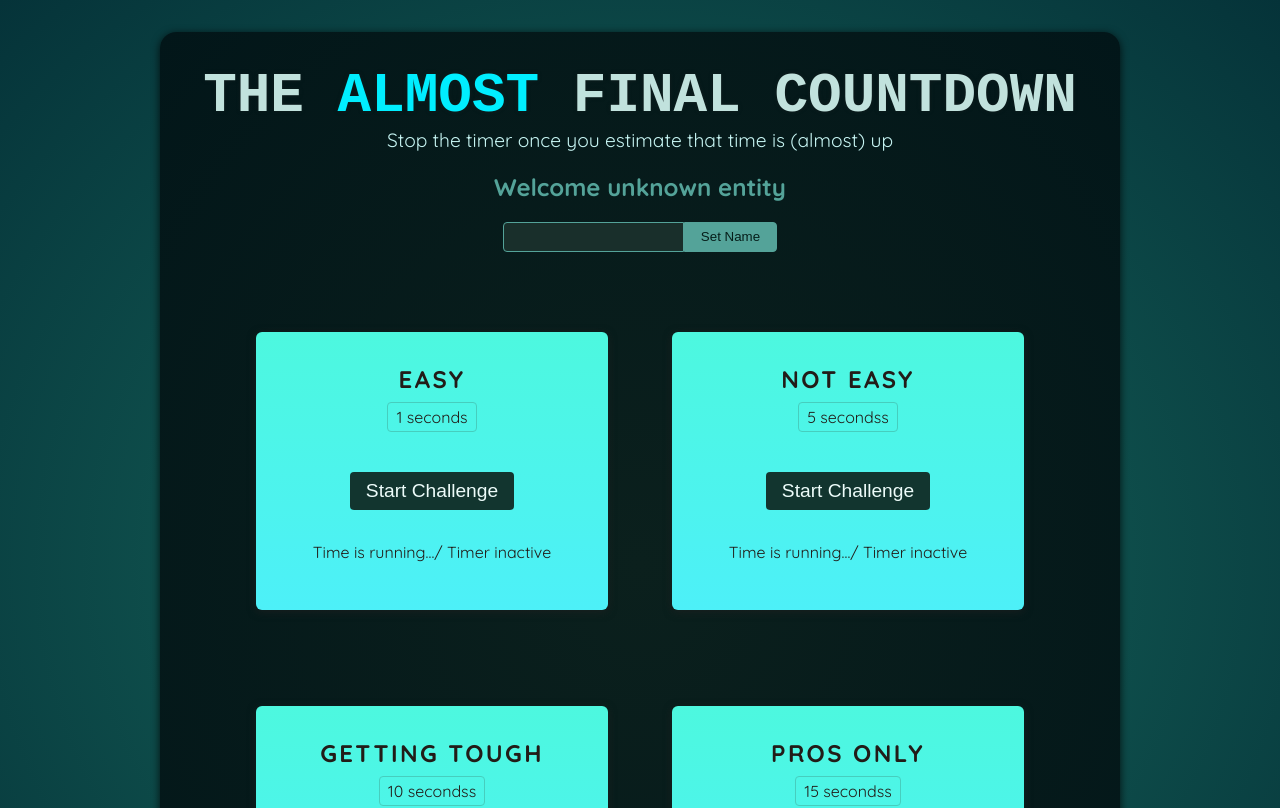
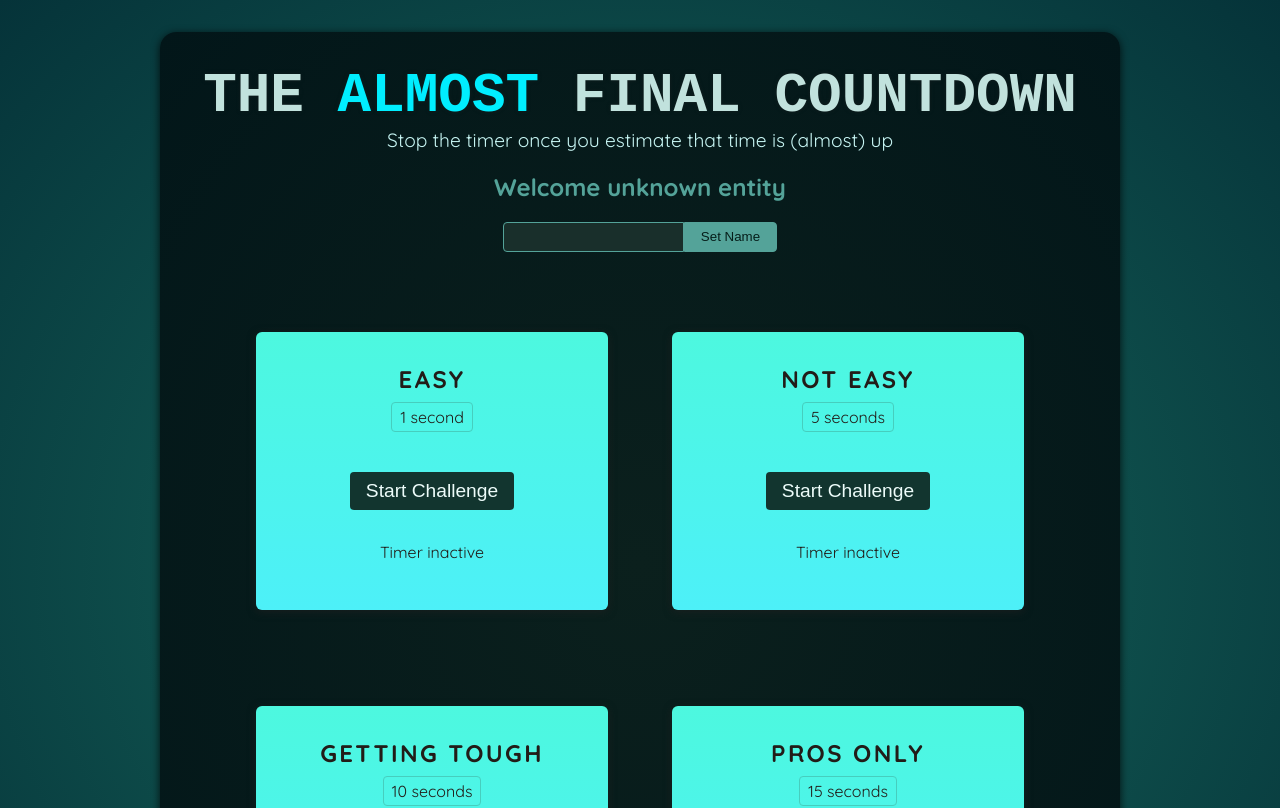
Before and after one commit to MinhNhatLuong/time-game, a React (Vite) app: page / in a window 1280 px wide. Shown: the top 808 px of the page. Built offline with nearby package versions, Linux system fonts and the light colour scheme; a web font is replaced by a local one.

Commit message:
Added ref to manage handleStop function logic

```diff
--- a/src/components/TimerChallenge.jsx
+++ b/src/components/TimerChallenge.jsx
@@ -1,17 +1,38 @@
+import { useState, useRef } from "react";
+
+// let timerId;
+
 export default function TimerChallenge({ title, targetTime }) {
+  const timerId = useRef();
+
+  const [timerExpired, setTimerExpired] = useState(false);
+  const [timerStarted, setTimerStarted] = useState(false);
+
+  function handleStart() {
+    timerId.current = setTimeout(() => {
+      setTimerExpired(true);
+    }, targetTime*1000)
+    setTimerStarted(true);
+  }
+
+  function handleStop() {
+    clearTimeout(timerId.current);
+  }
+
   return (
     <section className="challenge">
       <h2>{title}</h2>
+      {timerExpired && <p>You lost!</p>}
       <p className="challenge-time">
-        {targetTime} seconds{targetTime > 1 ? 's' : ''}
+        {targetTime} second{targetTime > 1 ? 's' : ''}
       </p>
       <p>
-        <button>
-            Start Challenge
+        <button onClick={timerStarted ? handleStop : handleStart}>
+            {timerStarted ? 'Stop' : 'Start'} Challenge
         </button>
       </p>
-      <p className="">
-        Time is running.../ Timer inactive
+      <p className={timerStarted ? 'active' : undefined}>
+        {timerStarted ? "Time is running..." : "Timer inactive"}
       </p>
     </section>
   );
```
